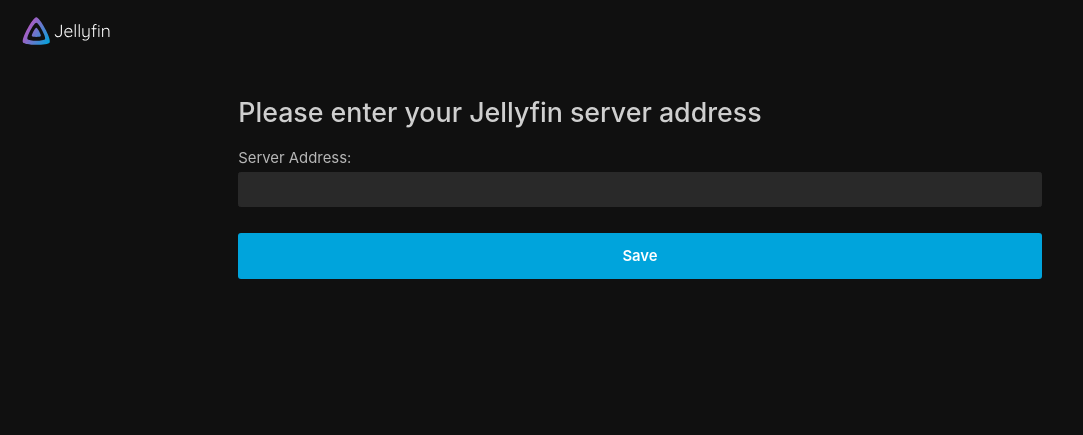
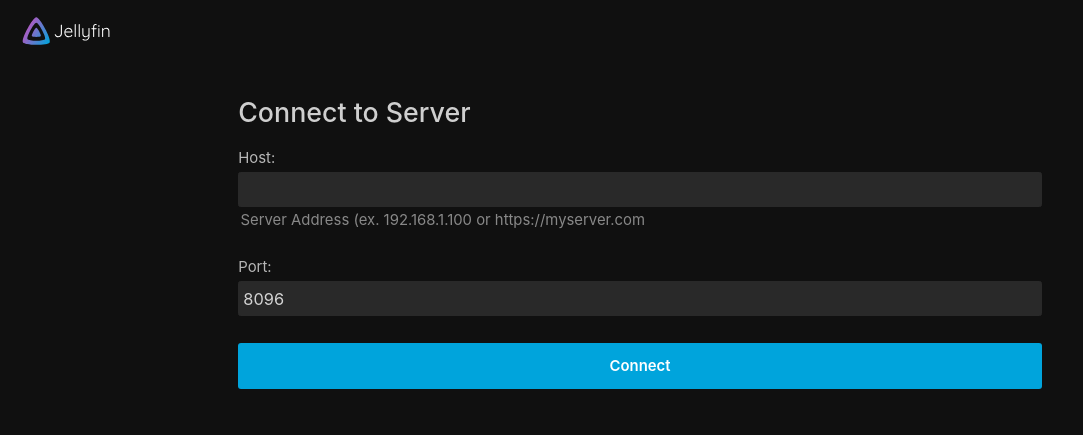
Before and after one commit to jellyfin-archive/jellyfin-desktop, an Electron app: page firstrun/Jellyfin.html in a window 1280 px wide. Shown: the whole page, without its empty margins (0-1083 px from the left). Drawn offline with Linux system fonts and the light colour scheme.

Commit message:
Standardized Login UI

```diff
--- a/firstrun/Jellyfin.html
+++ b/firstrun/Jellyfin.html
@@ -1,7 +1,7 @@
 <!DOCTYPE html>
 <html>
 <head>
-    <title>Jellyfin</title>
+    <title>Jellyfin Theater</title>
     <link rel="stylesheet" type="text/css" href="style.css">
 </head>
 
@@ -20,17 +20,21 @@
             <div class="padded-left padded-right padded-bottom-page">
                 <form class="manualLoginForm" id="serverForm">
 
-                    <h1>Please enter your Jellyfin server address</h1>
+                    <h1>Connect to Server</h1>
 
                     <div class="inputContainer">
-                        <label class="inputLabel inputLabel-float inputLabelUnfocused"
-                            for="txtServerAddress">Server Address:</label><input is="emby-input" type="text" id="txtServerAddress"
-                            required="required" label="Server Address:" class="emby-input">
+                        <label class="inputLabel inputLabel-float inputLabelUnfocused" for="txtHost">Host:</label>
+                        <input is="emby-input" type="url" id="txtHost" required="required" label="Host:" class="emby-input">
+                        <div class="fieldDescription">Server Address (ex. 192.168.1.100 or https://myserver.com</div>
                     </div>
 
-                    <button is="emby-button" type="submit" id="submit"
-                        class="raised button-submit block emby-button button-link-inline">
-                        <span>Save</span>
+                    <div class="inputContainer">
+                        <label class="inputLabel inputLabel-float inputLabelUnfocused" for="txtPort">Port:</label>
+                        <input is="emby-input" type="text" id="txtPort" label="Port:" class="emby-input" value="8096">
+                    </div>
+
+                    <button is="emby-button" type="submit" id="submit" class="raised button-submit block emby-button button-link-inline">
+                        <span>Connect</span>
                     </button>
                     <br>
                     <br>
@@ -41,7 +45,10 @@
     <script>
         document.querySelector('#serverForm').addEventListener('submit', function() {
             event.preventDefault();
-            let serverAddress = document.getElementById("txtServerAddress").value;
+            let host = document.getElementById("txtHost").value;
+            let port = document.getElementById("txtPort").value;
+            let serverAddress = host + ":" + port
+
             const {ipcRenderer} = require('electron')
             ipcRenderer.send('asynchronous-message', serverAddress )
          });
```
